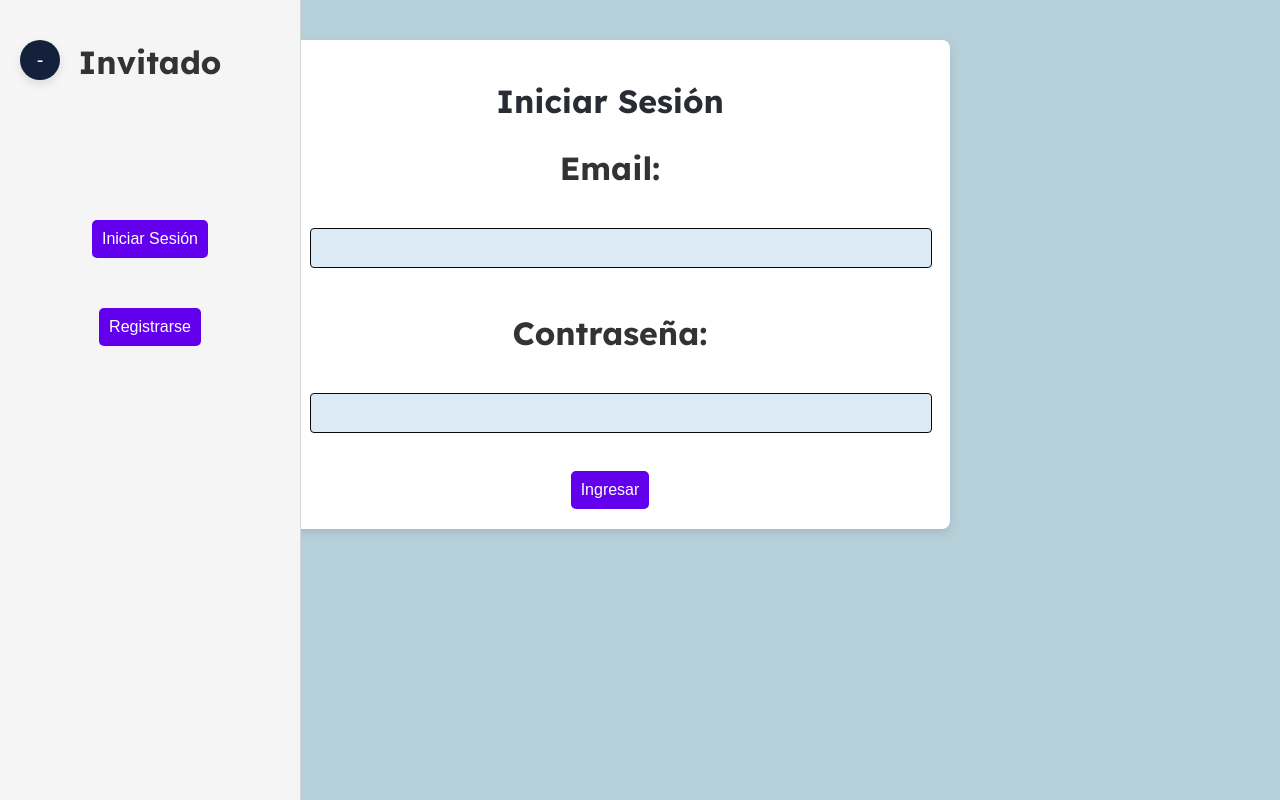
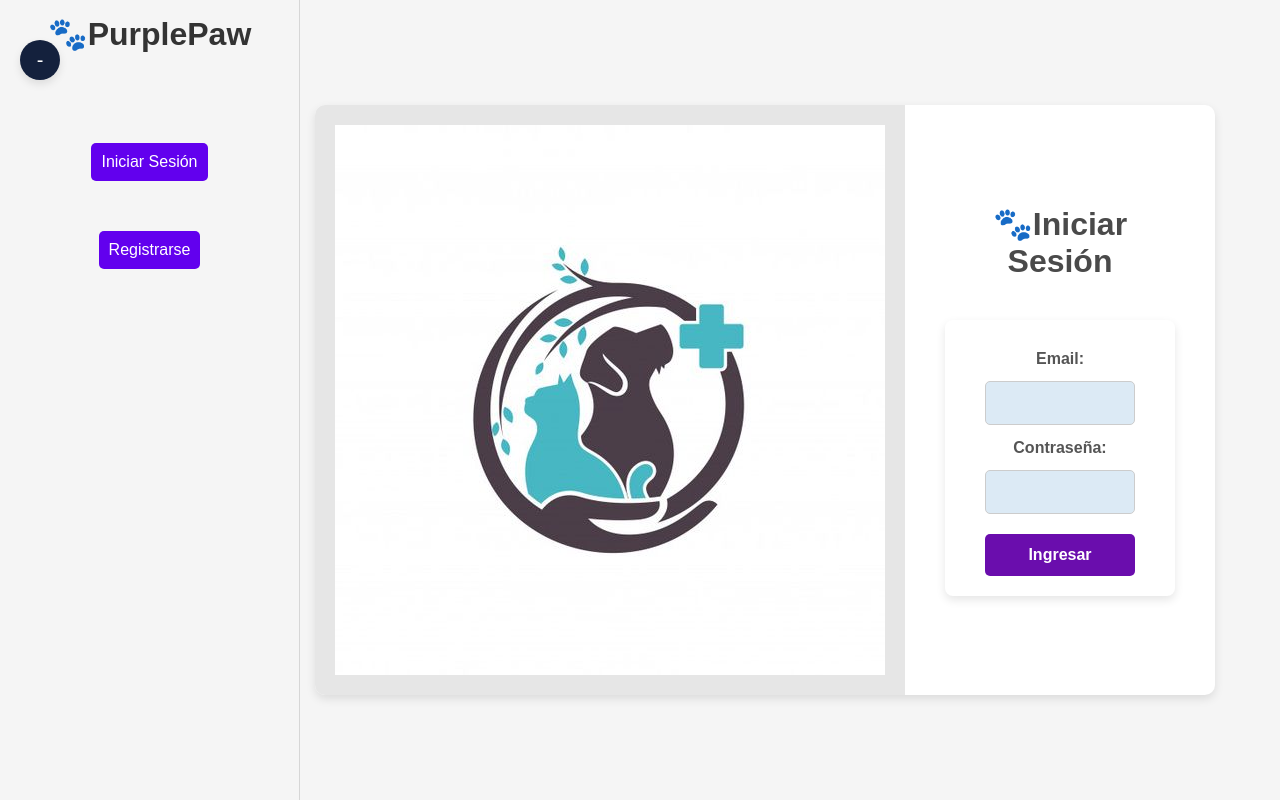
Before and after one commit to Aper-ux/VeterinariaWeb-Front, a React (Create React App) app: page /login in a window 1280 px wide. Built offline with nearby package versions, Linux system fonts and the light colour scheme.

Commit message:
Estilos nuevos

```diff
--- a/src/App.js
+++ b/src/App.js
@@ -13,15 +13,17 @@ import AdminRegister from './pages/AdminRegister';
 import Clientes from './pages/Clientes';
 import Mascotas from './pages/Mascotas';
 import InventoryPage from './pages/InventoryPage';
-import DailyAppointments from './pages/DailyAppointments';
 import Roles from './components/Roles';
 import PerfilCliente from './pages/PerfilCliente';
 import MascotasVet from './pages/MascotasVet';
 import UserList from './components/UserList'
+import HistorialClinico from './pages/HistorialClinico';
 import HistorialClinicoRegistro from './pages/HistorialClinicoRegistro';
+
+import AgendarCita from './pages/AgendarCita';
 import CitasMascota from './pages/CitasMascota';
-import AgendarCita from './pages/AgendarCita';
-import HistorialClinico from './pages/HistorialClinico';
+import DailyAppointments from './pages/DailyAppointments';
+
 
 import './App.css'
 
@@ -35,7 +37,6 @@ function AppContent() {
     return (
         <Router>
             <div className="App">
-
                 <Sidebar />
                 <div className="content">
                     <Switch>
@@ -47,13 +48,14 @@ function AppContent() {
                         </Route>
 
 
-
+                        <PrivateRoute path="/agendar-cita" component={AgendarCita} />
+                        <PrivateRoute path="/citas-mascota" component={CitasMascota} />
+                        <PrivateRoute path="/citas-diarias" component={DailyAppointments} />
                         <PrivateRoute path="/agendar-cita" component={AgendarCita} roles={['RECEPCIONISTA']} />
-                        <PrivateRoute path="/mis-citas" component={CitasMascota}/>
                         <PrivateRoute path="/registro-historial/:petId" component={HistorialClinicoRegistro} roles={['VETERINARIO']} />
                         <PrivateRoute path="/admin-register" component={AdminRegister} roles={['VETERINARIO']} />
                         <PrivateRoute path="/clientes" component={Clientes} roles={['VETERINARIO', 'RECEPCIONISTA']} />
-                        <PrivateRoute path="/ver-historial/:petId" component={HistorialClinico} />
+                        <PrivateRoute path="/historial" component={HistorialClinico} />
                         <PrivateRoute path="/inventory" component={InventoryPage} roles={['VETERINARIO', 'RECEPCIONISTA']} />
                         <PrivateRoute path="/mascotas" component={Mascotas} />
                         <PrivateRoute path="/vetmascotas" component={MascotasVet} roles={['VETERINARIO']} />
@@ -62,9 +64,10 @@ function AppContent() {
                         <PrivateRoute path="/perfil" component={PerfilCliente} />
                         <PrivateRoute path="/daily-appointments" component={DailyAppointments} roles={['VETERINARIO']} />  {/* Nueva ruta */}
                         <PrivateRoute path="/configurar-recordatorio" component={ReminderConfig} roles={['VETERINARIO']} />
-                        <Route exact path="/">
-                            <Redirect to={user ? "/perfil" : "/login"} />
+                        <Route path="/login">
+                            {user ? <Redirect to="/perfil" /> : <LogIn />}
                         </Route>
+
                     </Switch>
                 </div>
                 <ToastContainer position="bottom-right" autoClose={3000} />
--- a/src/components/Sidebar.js
+++ b/src/components/Sidebar.js
@@ -29,7 +29,7 @@ const Sidebar = () => {
                 {isOpen && (
                     <div className="sidebar-content">
                         <div className="user-info">
-                            <h2>{user ? `${user.nombre} ${user.apellido}` : 'Invitado'}</h2>
+                            <h2>{user ? `${user.nombre} ${user.apellido}` : '🐾PurplePaw'}</h2>
                             <p>{user ? user.email : ''}</p>
                         </div>
                         <nav className="menu">
--- a/src/pages/LogIn.js
+++ b/src/pages/LogIn.js
@@ -3,6 +3,9 @@ import { useHistory } from 'react-router-dom';
 import { useAuth } from '../context/AuthContext';
 import { loginApi } from '../services/api';
 import { toast } from 'react-toastify';
+import logo from '../img/logo.jpg';
+
+import './login.css';
 
 const LogIn = () => {
     const [email, setEmail] = useState('');
@@ -25,24 +28,27 @@ const LogIn = () => {
             console.error('Error en el inicio de sesión:', error);
             toast.error(error.message || 'Error en el inicio de sesión');
         }
-    }
+    };
 
     return (
-        <div>
-            <form onSubmit={handleSubmit} className="LogInContainer">
-                <h1>Iniciar Sesión</h1>
-                <h2 htmlFor="email">Email:</h2>
-                <div className="InputContainer">
-                    <input className="input" type="email" id="email" value={email} onChange={(e) => setEmail(e.target.value)} />
-                </div>
-                <h2 htmlFor="password">Contraseña:</h2>
-                <div className="InputContainer">
-                    <input className="input" type="password" id="password" value={password} onChange={(e) => setPassword(e.target.value)} />
-                </div>
-                <button className="button-56" type="submit">Ingresar</button>
-            </form>
+        <div className="login-container">
+            <div className="login-image">
+                <img src={logo} alt="Logo" className="login-logo" />
+            </div>
+            <div className="login-form">
+                <h1>🐾Iniciar Sesión</h1>
+                <form onSubmit={handleSubmit}>
+                    <label htmlFor="email">Email:</label>
+                    <input type="email" id="email" value={email} onChange={(e) => setEmail(e.target.value)} required />
+
+                    <label htmlFor="password">Contraseña:</label>
+                    <input type="password" id="password" value={password} onChange={(e) => setPassword(e.target.value)} required />
+
+                    <button type="submit">Ingresar</button>
+                </form>
+            </div>
         </div>
     );
-}
+};
 
 export default LogIn;
--- a/src/pages/Register.js
+++ b/src/pages/Register.js
@@ -3,6 +3,8 @@ import { useHistory } from 'react-router-dom';
 import { registerApi, loginApi } from '../services/api';
 import { useAuth } from '../context/AuthContext';
 import { toast } from 'react-toastify';
+import logo_registro from '../img/logo_registro.jpeg';
+import './register.css';
 
 const Register = () => {
     const [formData, setFormData] = useState({
@@ -15,6 +17,7 @@ const Register = () => {
     });
     const history = useHistory();
     const { login } = useAuth();
+
     const handleChange = (e) => {
         setFormData({ ...formData, [e.target.name]: e.target.value });
     };
@@ -22,10 +25,7 @@ const Register = () => {
     const handleSubmit = async (e) => {
         e.preventDefault();
         try {
-            // Registrar el usuario
             await registerApi({ ...formData, roles: ['CLIENTE'] });
-
-            // Iniciar sesión automáticamente
             const loginResponse = await loginApi({
                 email: formData.email,
                 password: formData.password
@@ -46,16 +46,21 @@ const Register = () => {
 
     return (
         <div className="register-container">
-            <h2>Registro de Usuario</h2>
+            <div className="register-image">
+                <img src={logo_registro} alt="Register" className="register-logo"  />
+            </div>
+            <div className="register-form">
+                <h1>Registro</h1>
                 <form onSubmit={handleSubmit}>
                     <input type="text" name="nombre" value={formData.nombre} onChange={handleChange} placeholder="Nombre" required />
                     <input type="text" name="apellido" value={formData.apellido} onChange={handleChange} placeholder="Apellido" required />
                     <input type="email" name="email" value={formData.email} onChange={handleChange} placeholder="Email" required />
-                <input type="password" name="password" value={formData.password} onChange={handleChange} placeholder="Contraseña" required />
                     <input type="tel" name="telefono" value={formData.telefono} onChange={handleChange} placeholder="Teléfono" required />
                     <input type="text" name="direccion" value={formData.direccion} onChange={handleChange} placeholder="Dirección" required />
-                <button type="submit" className="button-56">Registrarse</button>
+                    <input type="password" name="password" value={formData.password} onChange={handleChange} placeholder="Contraseña" required />
+                    <button type="submit" className="register-button">Registrarse</button>
                 </form>
+            </div>
         </div>
     );
 };
--- /dev/null
+++ b/src/pages/login.css
@@ -0,0 +1,94 @@
+* {
+    box-sizing: border-box;
+    margin: 0;
+    padding: 0;
+    font-family: Arial, sans-serif;
+}
+
+body, html {
+    height: 100%;
+    display: flex;
+    align-items: center;
+    justify-content: center;
+    background-color: #f5f5f5;
+}
+
+.login-container {
+    display: flex;
+    width: 100%;
+    max-width: 900px;
+    border-radius: 10px;
+    box-shadow: 0px 4px 10px rgba(0, 0, 0, 0.1);
+    overflow: hidden;
+    background-color: #fff;
+}
+
+.login-image {
+    flex: 1;
+    background-color: #e6e6e6;
+    display: flex;
+    align-items: center;
+    justify-content: center;
+    padding: 20px;
+}
+
+.logo-image {
+    width: 80%;
+    height: auto;
+    max-width: 200px;
+}
+
+.login-form {
+    flex: 1;
+    padding: 40px;
+    display: flex;
+    flex-direction: column;
+    align-items: flex-start;
+    justify-content: center;
+}
+
+.login-form h1 {
+    font-size: 2rem;
+    font-weight: bold;
+    color: #4a4a4a;
+    margin-bottom: 20px;
+    display: flex;
+    align-items: center;
+    content: "🐾";
+}
+
+.login-form label {
+    font-weight: bold;
+    color: #555;
+    margin-top: 10px;
+    font-size: 1rem;
+}
+
+.login-form input[type="email"],
+.login-form input[type="password"] {
+    width: 100%;
+    padding: 12px;
+    margin-top: 5px;
+    border: 1px solid #ccc;
+    border-radius: 5px;
+    font-size: 1rem;
+    color: #333;
+}
+
+.login-form button {
+    width: 100%;
+    padding: 12px;
+    margin-top: 15px;
+    font-size: 1rem;
+    font-weight: bold;
+    border: none;
+    border-radius: 5px;
+    background-color: #6a0dad; /* Color púrpura */
+    color: white;
+    cursor: pointer;
+    transition: background-color 0.3s;
+}
+
+.login-form button:hover {
+    background-color: #4a0b80; /* Tono púrpura más oscuro */
+}
--- /dev/null
+++ b/src/pages/register.css
@@ -0,0 +1,95 @@
+* {
+    box-sizing: border-box;
+}
+
+body, html {
+    height: 100%;
+    margin: 0;
+    font-family: Arial, sans-serif;
+    display: flex;
+    align-items: center;
+    justify-content: center;
+    background-color: #f5f5f5;
+}
+
+.register-container {
+    display: flex;
+    width: 100%;
+    max-width: 900px;
+    border-radius: 10px;
+    box-shadow: 0px 4px 10px rgba(0, 0, 0, 0.1);
+    overflow: hidden;
+    background-color: #fff;
+}
+
+.register-image {
+    flex: 1;
+    background-color: #e6e6e6;
+    display: flex;
+    align-items: center;
+    justify-content: center;
+    padding: 20px;
+}
+
+.register-logo {
+    width: 450px !important; /* Fuerza un tamaño fijo */
+    height: auto !important;
+    display: block;
+    margin: 0 auto;
+}
+
+
+
+.register-form {
+    flex: 1;
+    padding: 40px;
+    display: flex;
+    flex-direction: column;
+    align-items: flex-start;
+    justify-content: center;
+}
+
+.register-form h1 {
+    font-size: 2rem;
+    font-weight: bold;
+    color: #4a4a4a;
+    margin-bottom: 20px;
+    display: flex;
+    align-items: center;
+}
+
+.register-form h1::before {
+    content: "🐾";
+    font-size: 1.5rem;
+    color: #4a4a4a;
+    margin-right: 8px;
+}
+
+.register-form input {
+    width: 100%;
+    padding: 12px;
+    margin-top: 10px;
+    border: 1px solid #ccc;
+    border-radius: 5px;
+    font-size: 1rem;
+    color: #333;
+    background-color: #fff; /* Asegura un fondo blanco para los campos */
+}
+
+.register-button {
+    width: 100%;
+    padding: 12px;
+    margin-top: 15px;
+    font-size: 1rem;
+    font-weight: bold;
+    border: none;
+    border-radius: 5px;
+    background-color: #6a0dad; /* Color púrpura */
+    color: white;
+    cursor: pointer;
+    transition: background-color 0.3s;
+}
+
+.register-button:hover {
+    background-color: #4a0b80; /* Un tono púrpura más oscuro */
+}
```
Also changed, not shown: src/img/logo.jpg (added), src/img/logo_registro.jpeg (added). Lines whose indentation alone changed are shown as unchanged.
